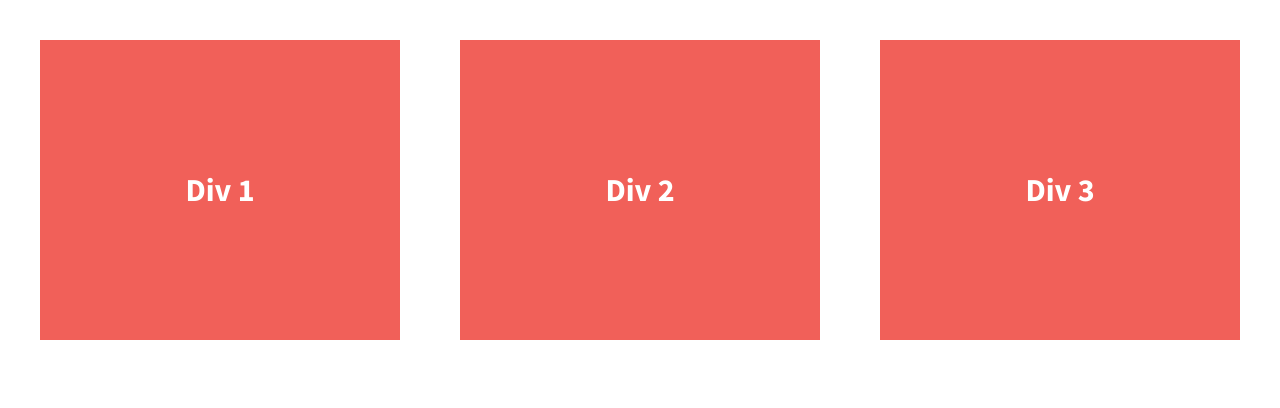
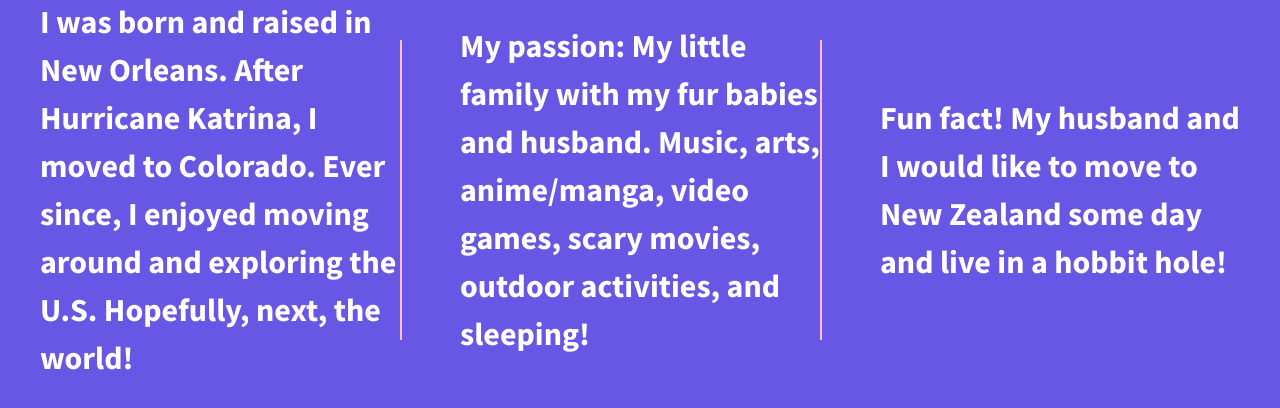
Before and after one commit to mandy-pb/divs-flexbox-starter, a plain HTML site: page index.html in a window 1280 px wide. Drawn offline with nearby package versions, Linux system fonts and the light colour scheme.

Commit message:
Added content to each div container. Also, changed background color and added borders

```diff
--- a/css/main.css
+++ b/css/main.css
@@ -97,7 +97,7 @@ textarea {
 
 
 html {
-  background-color: #fff;
+  background-color: #2007d8ac;
   height: 100%;
 }
 
@@ -123,11 +123,14 @@ body {
   color: #fff;
   line-height: 1.5em;
   font-size: 1.6em;
-  background-color: #f16059;
   height: 300px;
-  width:30%
+  width:30%;
 }
 
+.div-1,
+.div-2 {
+    border-right:2px solid pink;
+}
 
 
 
--- a/index.html
+++ b/index.html
@@ -23,13 +23,13 @@
 
         <section class="wrapper">
             <div class="div-1">
-                Div 1
+                I was born and raised in New Orleans. After Hurricane Katrina, I moved to Colorado. Ever since, I enjoyed moving around and exploring the U.S. Hopefully, next, the world!
             </div>
             <div class="div-2">
-                Div 2
+                My passion: My little family with my fur babies and husband. Music, arts, anime/manga, video games, scary movies, outdoor activities, and sleeping!
             </div>
             <div class="div-3">
-                Div 3
+                Fun fact! My husband and I would like to move to New Zealand some day and live in a hobbit hole!
             </div>
         </section>
 
```
